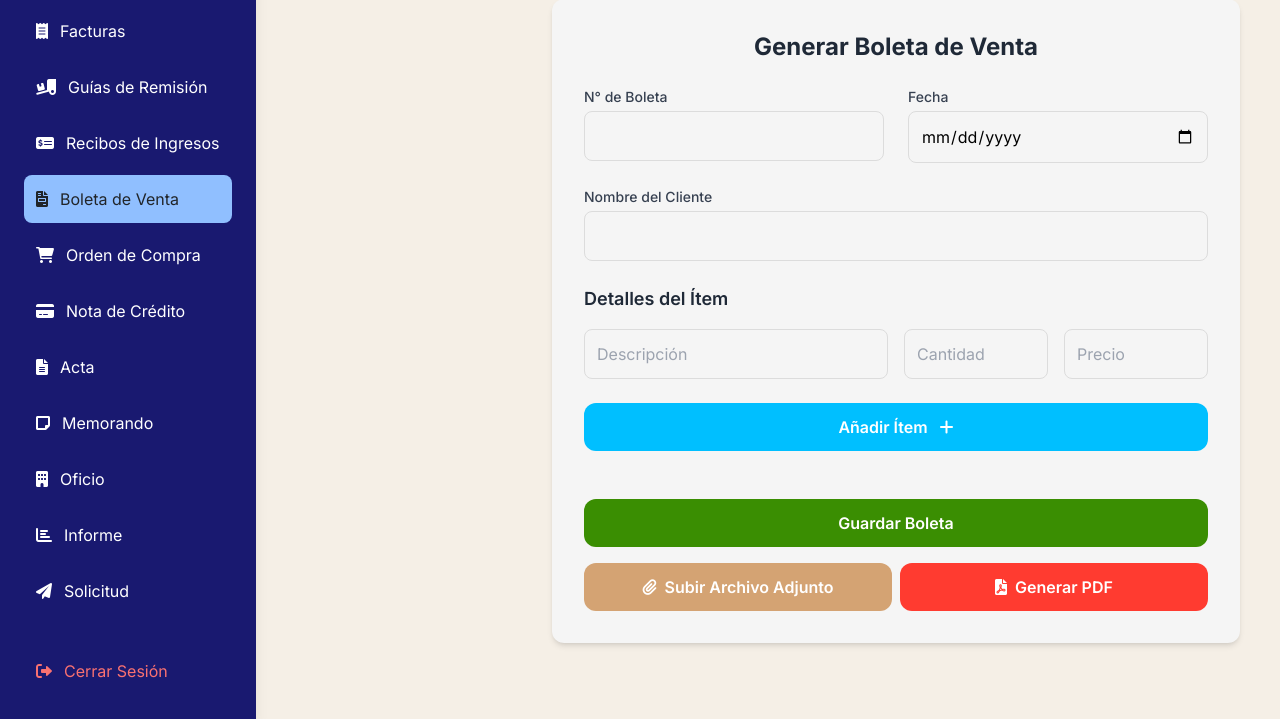
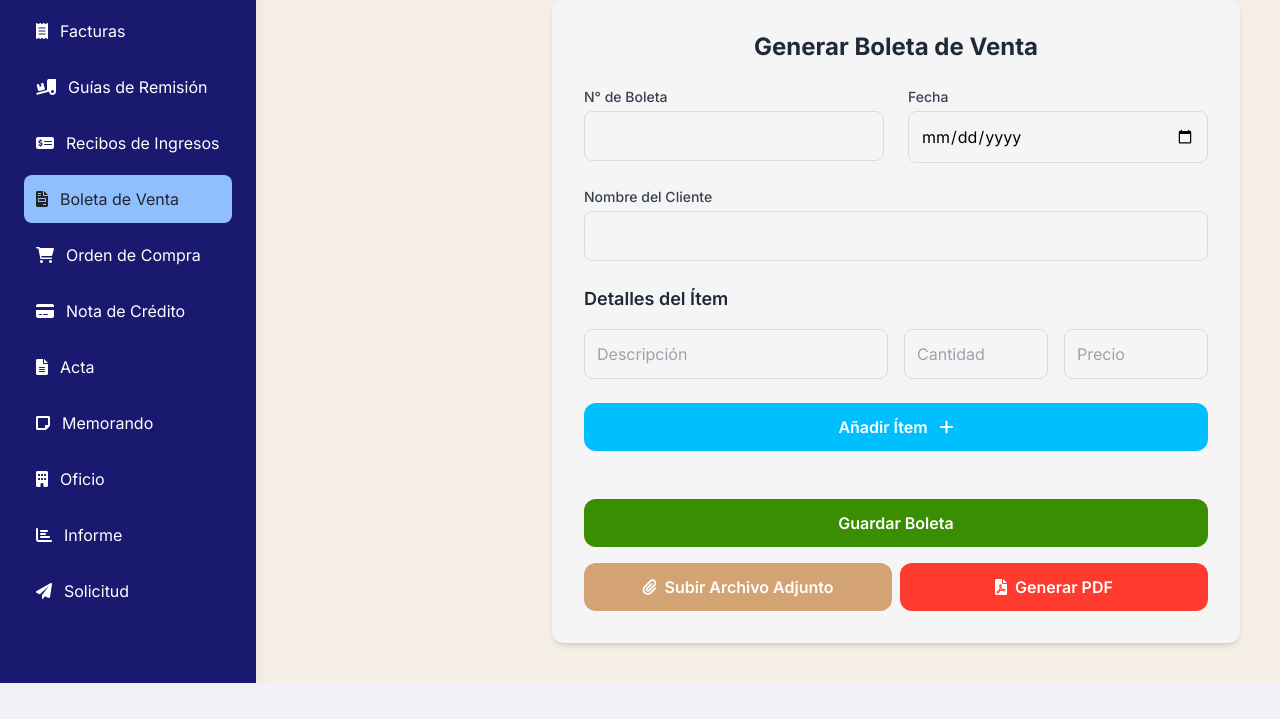
Before and after one commit to benjix908/docuemprende, a Flask app: page /boleta_de_venta in a window 1280 px wide. Shown: the part 121-840 px from the top of the page. After the commit the page ends 804 px from the top, so only its background shows below. Run offline with Flask 3, Linux system fonts and the light colour scheme; a user stored in the database is signed in; some libraries are stand-ins or nearby versions.

Commit message:
Update boleta_de_venta.html

```diff
--- a/Python/templates/boleta_de_venta.html
+++ b/Python/templates/boleta_de_venta.html
@@ -113,57 +113,51 @@
             <div>
                 <h1 class="text-3xl font-bold mb-8 text-center text-white">Cuentas Claras</h1>
                 <nav class="space-y-2">
-                    <a href="#" class="flex items-center p-3 rounded-lg text-white hover:bg-white hover:text-gray-800 transition-colors">
+                    <a href="{{ url_for('facturas') }}" class="flex items-center p-3 rounded-lg text-white hover:bg-white hover:text-gray-800 transition-colors">
                         <i class="fas fa-receipt mr-3"></i>
                         <span>Facturas</span>
                     </a>
-                    <a href="#" class="flex items-center p-3 rounded-lg text-white hover:bg-white hover:text-gray-800 transition-colors">
+                    <a href="{{ url_for('guias_de_remision') }}" class="flex items-center p-3 rounded-lg text-white hover:bg-white hover:text-gray-800 transition-colors">
                         <i class="fas fa-truck-loading mr-3"></i>
                         <span>Guías de Remisión</span>
                     </a>
-                    <a href="#" class="flex items-center p-3 rounded-lg text-white hover:bg-white hover:text-gray-800 transition-colors">
+                    <a href="{{ url_for('recibos_de_ingresos') }}" class="flex items-center p-3 rounded-lg text-white hover:bg-white hover:text-gray-800 transition-colors">
                         <i class="fas fa-money-check-alt mr-3"></i>
                         <span>Recibos de Ingresos</span>
                     </a>
-                    <a href="#" class="flex items-center p-3 rounded-lg sidebar-item-active">
+                    <a href="{{ url_for('boleta_de_venta') }}" class="flex items-center p-3 rounded-lg sidebar-item-active">
                         <i class="fas fa-file-invoice mr-3"></i>
                         <span>Boleta de Venta</span>
                     </a>
-                    <a href="#" class="flex items-center p-3 rounded-lg text-white hover:bg-white hover:text-gray-800 transition-colors">
+                    <a href="{{ url_for('orden_de_compra') }}" class="flex items-center p-3 rounded-lg text-white hover:bg-white hover:text-gray-800 transition-colors">
                         <i class="fas fa-shopping-cart mr-3"></i>
                         <span>Orden de Compra</span>
                     </a>
-                    <a href="#" class="flex items-center p-3 rounded-lg text-white hover:bg-white hover:text-gray-800 transition-colors">
+                    <a href="{{ url_for('nota_de_credito') }}" class="flex items-center p-3 rounded-lg text-white hover:bg-white hover:text-gray-800 transition-colors">
                         <i class="fas fa-credit-card mr-3"></i>
                         <span>Nota de Crédito</span>
                     </a>
-                    <a href="#" class="flex items-center p-3 rounded-lg text-white hover:bg-white hover:text-gray-800 transition-colors">
+                    <a href="{{ url_for('acta') }}" class="flex items-center p-3 rounded-lg text-white hover:bg-white hover:text-gray-800 transition-colors">
                         <i class="fas fa-file-alt mr-3"></i>
                         <span>Acta</span>
                     </a>
-                    <a href="#" class="flex items-center p-3 rounded-lg text-white hover:bg-white hover:text-gray-800 transition-colors">
+                    <a href="{{ url_for('memorando') }}" class="flex items-center p-3 rounded-lg text-white hover:bg-white hover:text-gray-800 transition-colors">
                         <i class="fas fa-sticky-note mr-3"></i>
                         <span>Memorando</span>
                     </a>
-                    <a href="#" class="flex items-center p-3 rounded-lg text-white hover:bg-white hover:text-gray-800 transition-colors">
+                    <a href="{{ url_for('oficio') }}" class="flex items-center p-3 rounded-lg text-white hover:bg-white hover:text-gray-800 transition-colors">
                         <i class="fas fa-building mr-3"></i>
                         <span>Oficio</span>
                     </a>
-                    <a href="#" class="flex items-center p-3 rounded-lg text-white hover:bg-white hover:text-gray-800 transition-colors">
+                    <a href="{{ url_for('informe') }}" class="flex items-center p-3 rounded-lg text-white hover:bg-white hover:text-gray-800 transition-colors">
                         <i class="fas fa-chart-bar mr-3"></i>
                         <span>Informe</span>
                     </a>
-                    <a href="#" class="flex items-center p-3 rounded-lg text-white hover:bg-white hover:text-gray-800 transition-colors">
+                    <a href="{{ url_for('solicitud') }}" class="flex items-center p-3 rounded-lg text-white hover:bg-white hover:text-gray-800 transition-colors">
                         <i class="fas fa-paper-plane mr-3"></i>
                         <span>Solicitud</span>
                     </a>
                 </nav>
-            </div>
-            <div class="mt-8">
-                <a href="#" class="flex items-center p-3 rounded-lg text-red-400 hover:bg-red-100 transition-colors">
-                    <i class="fas fa-sign-out-alt mr-3"></i>
-                    <span>Cerrar Sesión</span>
-                </a>
             </div>
         </div>
     </aside>
@@ -177,12 +171,12 @@
             </button>
             <h1 class="text-xl md:text-2xl font-bold text-gray-800">Boleta de Venta</h1>
             <nav class="hidden md:flex items-center space-x-4">
-                <a href="#" class="text-gray-600 hover:text-blue-500 font-semibold">Home</a>
-                <a href="#" class="text-gray-600 hover:text-blue-500 font-semibold">Dinerito</a>
-                <a href="#" class="text-gray-600 hover:text-blue-500 font-semibold">Documentos de mi negocio</a>
-                <a href="#" class="text-gray-600 hover:text-blue-500 font-semibold">Inventario</a>
-                <a href="#" class="text-gray-600 hover:text-blue-500 font-semibold">User</a>
-                <a href="#" class="text-gray-600 hover:text-blue-500 font-semibold">Cerrar Sesión</a>
+                <a href="{{ url_for('home') }}" class="text-gray-600 hover:text-blue-500 font-semibold">Home</a>
+                <a href="{{ url_for('dinerito') }}" class="text-gray-600 hover:text-blue-500 font-semibold">Dinerito</a>
+                <a href="{{ url_for('documentos') }}" class="text-gray-600 hover:text-blue-500 font-semibold">Documentos de mi negocio</a>
+                <a href="{{ url_for('inventario') }}" class="text-gray-600 hover:text-blue-500 font-semibold">Inventario</a>
+                <a href="{{ url_for('cuenta') }}" class="text-gray-600 hover:text-blue-500 font-semibold">User</a>
+                <a href="{{ url_for('logout') }}" class="text-gray-600 hover:text-blue-500 font-semibold">Cerrar Sesión</a>
             </nav>
         </header>
 
@@ -402,4 +396,5 @@
         });
     </script>
 </body>
+
 </html>
```
